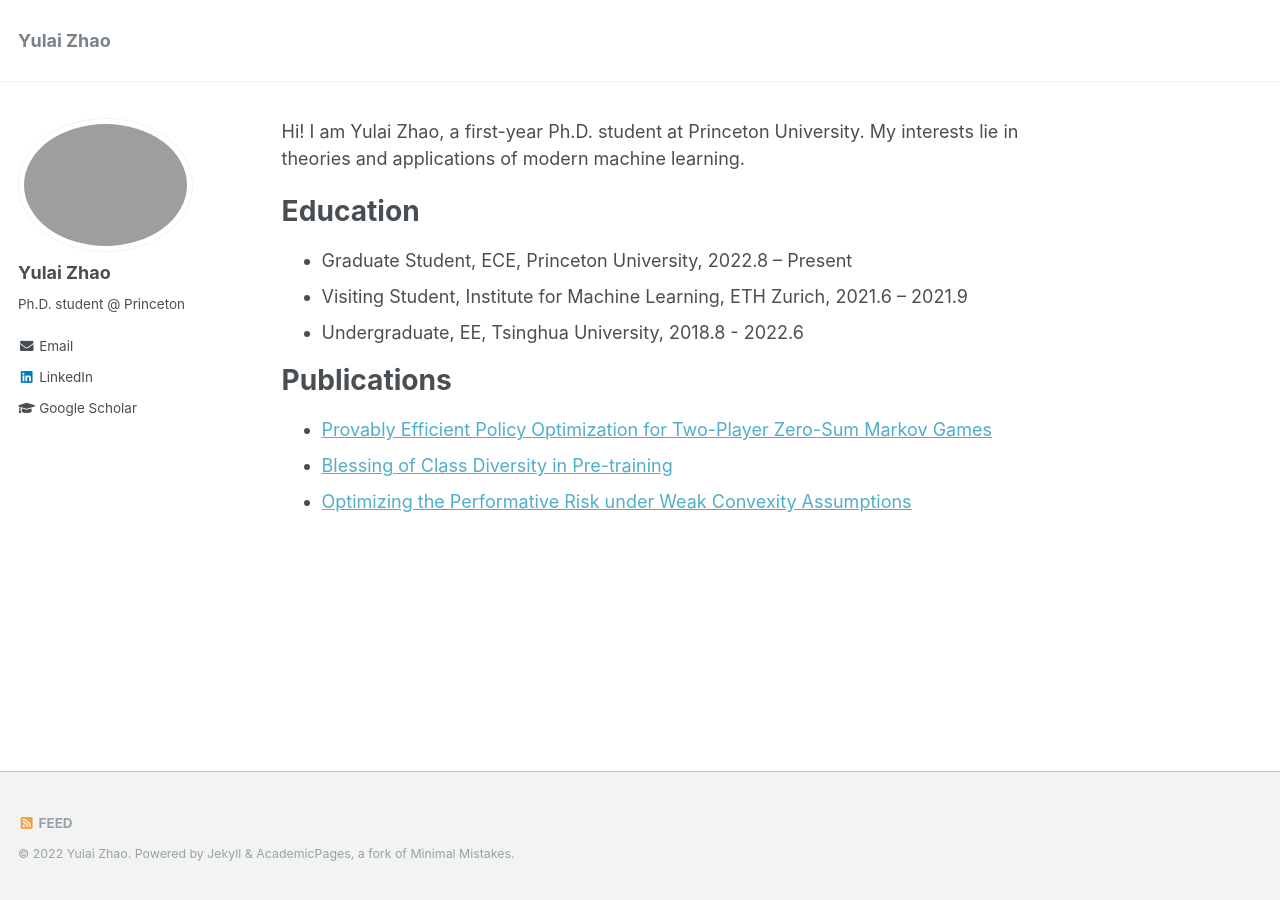
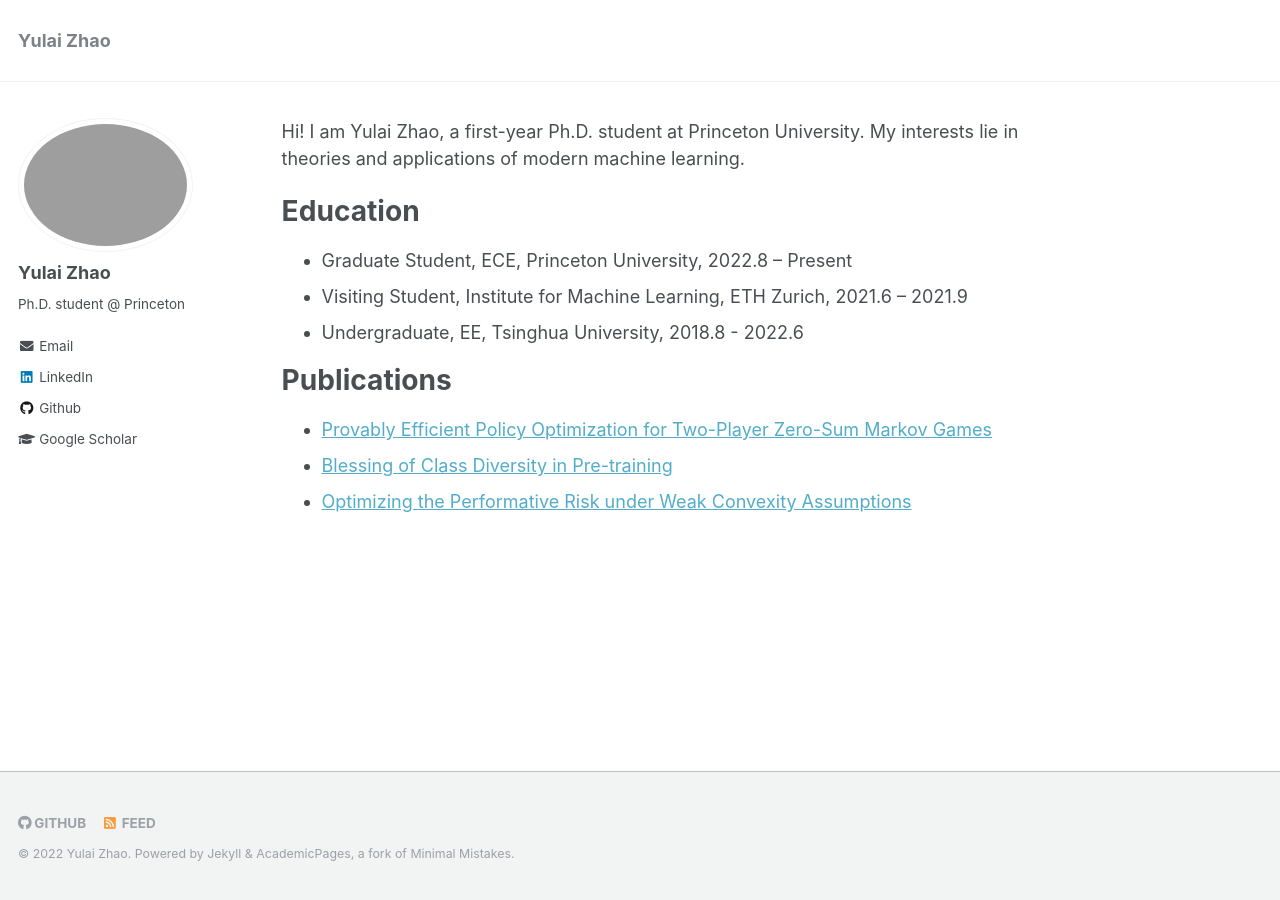
Before and after one commit to zhaoyl18/zhaoyl18.github.io, a Jekyll site: the page built from _pages/about.md, in a window 1280 px wide. Built offline with Jekyll 4.4.1, drawn with Linux system fonts in a browser that asks for light colours.

Commit message:
update github

```diff
--- a/_config.yml
+++ b/_config.yml
@@ -92,7 +92,7 @@ author:
   dribbble         :
   flickr           :
   facebook         :
-  foursquare       :
+  github           : "zhaoyl18"
   google_plus      :
   pinterest        :
   soundcloud       :
@@ -225,16 +225,16 @@ timezone: America/Los_Angeles # http://en.wikipedia.org/wiki/List_of_tz_database
 # Plugins
 plugins:
   - jekyll-paginate
-#   - jekyll-sitemap
+  - jekyll-sitemap
   - jekyll-gist
-  # - jekyll-feed
+  - jekyll-feed
   - jekyll-redirect-from
 # mimic GitHub Pages with --safe
 whitelist:
   - jekyll-paginate
-#   - jekyll-sitemap
+  - jekyll-sitemap
   - jekyll-gist
-  # - jekyll-feed
+  - jekyll-feed
   - jemoji
 
 
```
